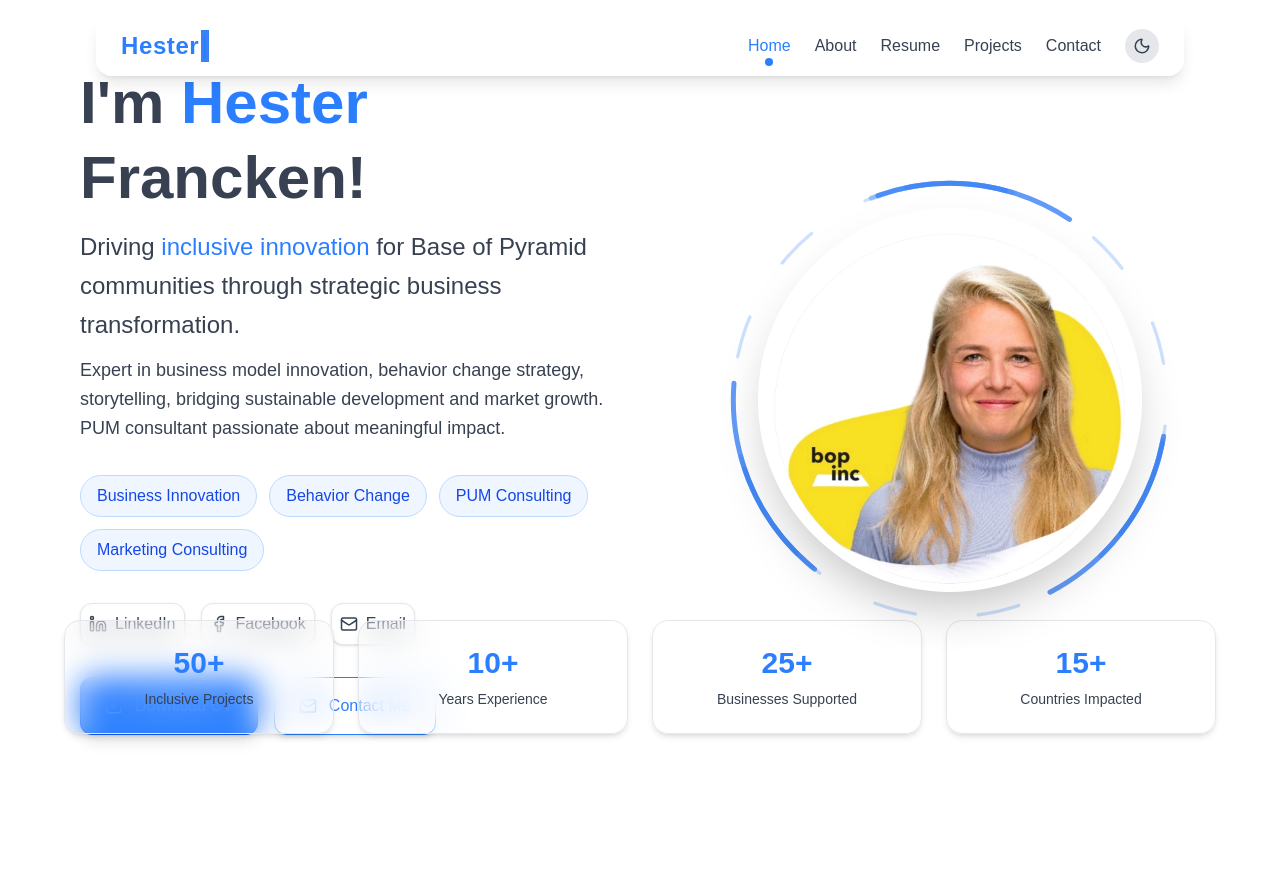
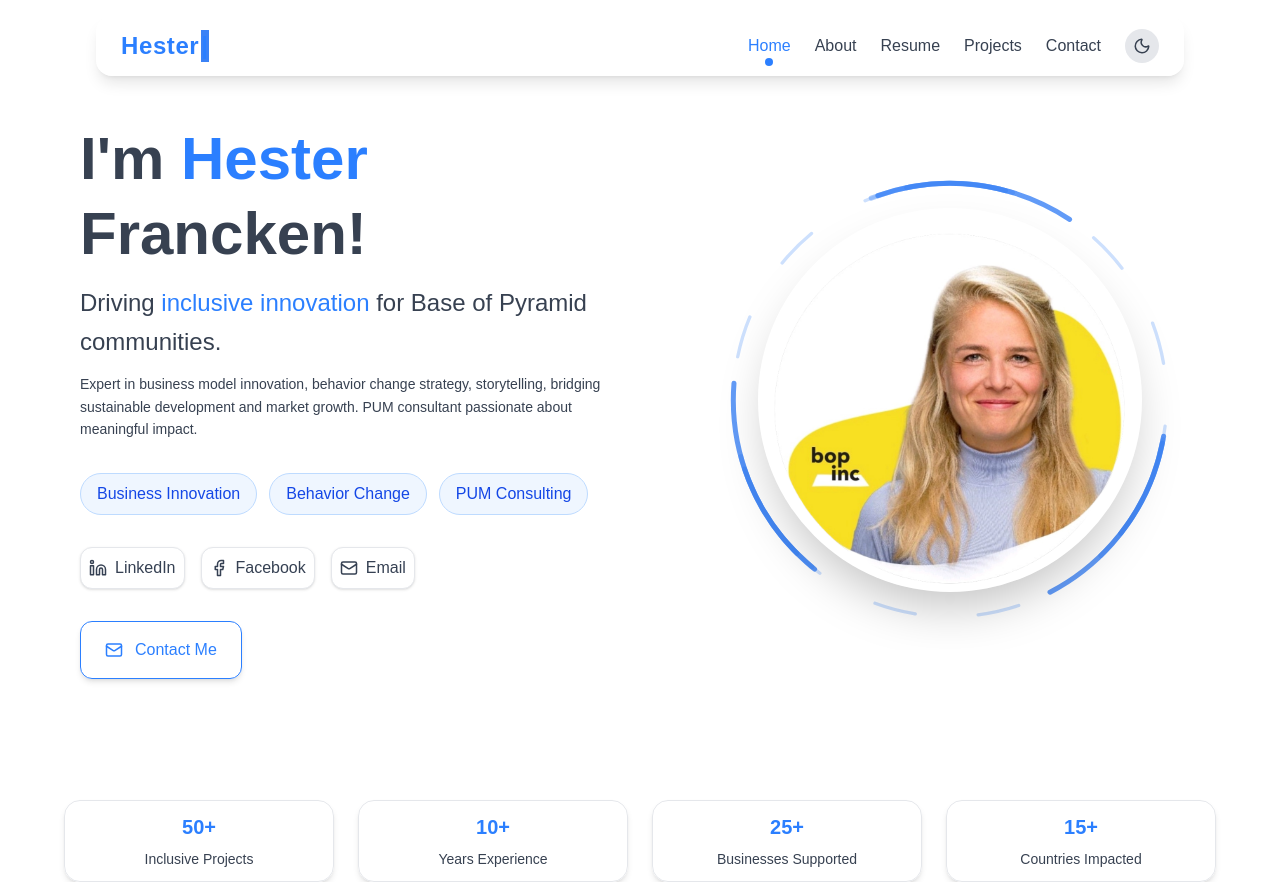
Before and after one commit to Namibra-Devs/hester-profile, a React (Vite) app in the folder hester/: page / in a window 1280 px wide. Before the commit the page ends 800 px from the top, so only its background shows below. Built offline with nearby package versions, Linux system fonts and the light colour scheme.

Commit message:
home page updated

```diff
--- a/hester/src/pages/Home.jsx
+++ b/hester/src/pages/Home.jsx
@@ -90,12 +90,11 @@ export default function Home() {
             transition={{ delay: 0.3, duration: 0.6 }}
           >
             Driving <span className="text-blue-500">inclusive innovation</span>{" "}
-            for Base of Pyramid communities through strategic business
-            transformation.
+            for Base of Pyramid communities.
           </motion.p>
 
           <motion.p
-            className="text-base sm:text-lg mb-8 leading-relaxed"
+            className="text-base sm:text-sm mb-8 leading-relaxed"
             initial={{ opacity: 0, y: 20 }}
             animate={{ opacity: 1, y: 0 }}
             transition={{ delay: 0.4, duration: 0.6 }}
@@ -116,7 +115,7 @@ export default function Home() {
               "Business Innovation",
               "Behavior Change",
               "PUM Consulting",
-              "Marketing Consulting",
+
             ].map((tag) => (
               <span
                 key={tag}
@@ -159,18 +158,6 @@ export default function Home() {
             transition={{ delay: 0.7, duration: 0.6 }}
             className="flex justify-center lg:justify-start gap-4"
           >
-            {/* Download CV */}
-            <motion.a
-              href="/Hester_Francken_CV.pdf"
-              target="_blank"
-              rel="noopener noreferrer"
-              className="flex items-center gap-3 px-5 sm:px-6 py-3 sm:py-4 bg-blue-500 hover:bg-blue-600 text-white rounded-xl font-medium shadow-lg hover:shadow-xl transition-all duration-300 border border-blue-600 text-sm sm:text-base"
-              whileHover={{ scale: 1.05, y: -2 }}
-              whileTap={{ scale: 0.98 }}
-            >
-              <Download size={18} />
-              <span>Download CV</span>
-            </motion.a>
 
             {/* Contact Me */}
             <motion.a
@@ -198,16 +185,16 @@ export default function Home() {
 
       {/* Stats Section */}
       <motion.div
-        className="max-w-6xl mx-auto pb-15 sm:pb-15 -mt-55  sm:-mt-45"
+        className="max-w-6xl mx-auto"
         initial={{ opacity: 0, y: 50 }}
         animate={{ opacity: 1, y: 0 }}
         transition={{ delay: 1, duration: 0.8 }}
       >
-        <div className="grid grid-cols-2 sm:grid-cols-2 lg:grid-cols-4 gap-4 sm:gap-6">
+        <div className="grid grid-cols-2 sm:grid-cols-2 lg:grid-cols-4 gap-4 sm:gap-6 relative -top-19 sm:top-0">
           {statsData.map((stat, index) => (
             <motion.div
               key={stat.label}
-              className=" border border-gray-200 dark:border-gray-700 rounded-2xl p-3 sm:p-6 shadow-md text-center backdrop-blur-lg"
+              className=" border border-gray-200 dark:border-gray-700 rounded-2xl p-2 sm:p-3 shadow-md text-center backdrop-blur-lg"
               initial={{ opacity: 0, scale: 0.8 }}
               animate={{ opacity: 1, scale: 1 }}
               transition={{ delay: 1.2 + index * 0.1, type: "spring" }}
@@ -216,7 +203,7 @@ export default function Home() {
                 transition: { type: "spring", stiffness: 400 },
               }}
             >
-              <div className="text-2xl sm:text-3xl font-bold text-blue-500 mb-2">
+              <div className="text-lg sm:text-xl font-bold text-blue-500 mb-2">
                 {stats[index]}
                 {stat.suffix}
               </div>
```
